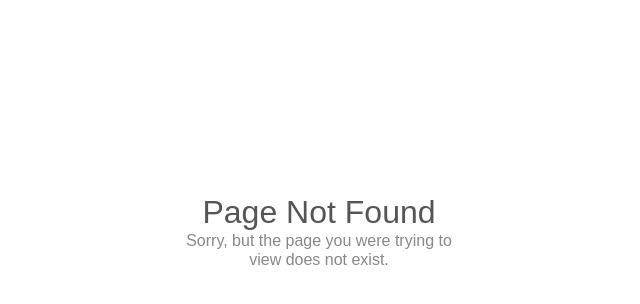
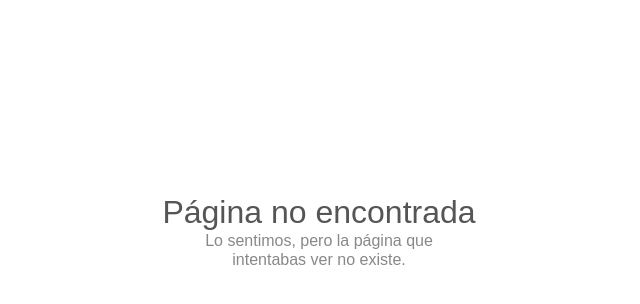
Before and after one commit to FabianXD/PaginaDaVinci-HTML5, a PHP site: page /404.html in a window 1280 px wide. Shown: the part 169-473 px from the top of the page, without its empty margins (321-961 px from the left). Run offline with PHP 8.4, Linux system fonts and the light colour scheme.

Commit message:
404 ES
Signed-off-by: FabianXD <fabianma7@gmail.com>

```diff
--- a/404.html
+++ b/404.html
@@ -1,11 +1,11 @@
 <!doctype html>
 <html lang="en">
+
 <head>
     <meta charset="utf-8">
     <title>Page Not Found</title>
     <meta name="viewport" content="width=device-width, initial-scale=1">
     <style>
-
         * {
             line-height: 1.2;
             margin: 0;
@@ -38,23 +38,22 @@
         }
 
         @media only screen and (max-width: 280px) {
-
-            body, p {
+            body,
+            p {
                 width: 95%;
             }
-
             h1 {
                 font-size: 1.5em;
                 margin: 0 0 0.3em;
             }
-
         }
-
     </style>
 </head>
+
 <body>
-    <h1>Page Not Found</h1>
-    <p>Sorry, but the page you were trying to view does not exist.</p>
+    <h1>Página no encontrada</h1>
+    <p>Lo sentimos, pero la página que intentabas ver no existe.</p>
 </body>
+
 </html>
 <!-- IE needs 512+ bytes: https://blogs.msdn.microsoft.com/ieinternals/2010/08/18/friendly-http-error-pages/ -->
--- a/css/main.css
+++ b/css/main.css
@@ -329,6 +329,7 @@ a:active {
     color: #000000;
     text-align: center;
 }
+
 .imgnoticia {
     align-content: center;
     width: 95%;
@@ -404,7 +405,9 @@ a:active {
     font-weight: bold;
 }
 */
- /*==========================================================================
+
+
+/*==========================================================================
    Helper classes
    ========================================================================== */
 
```
Also changed, not shown: index.html (line endings or trailing spaces).
